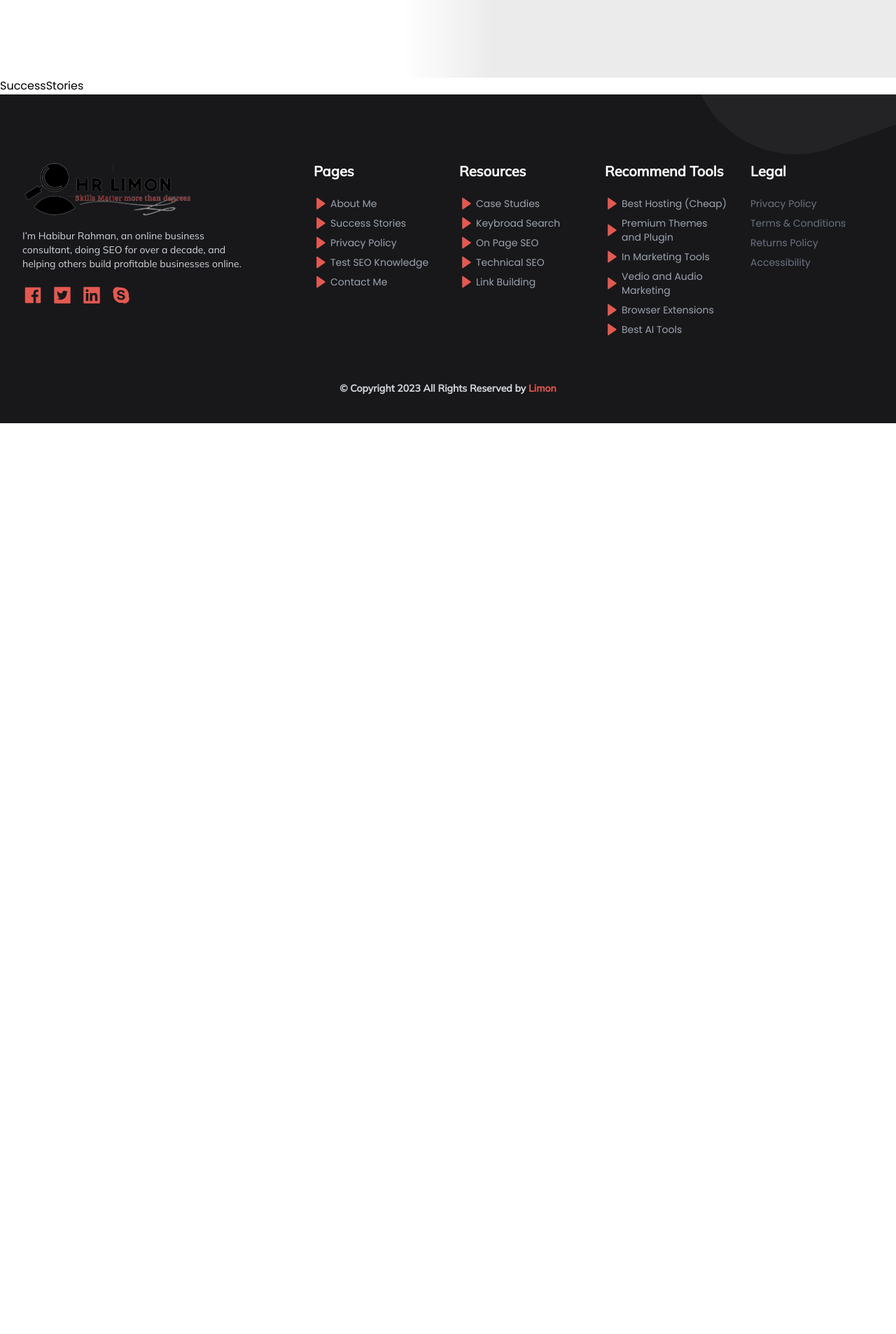
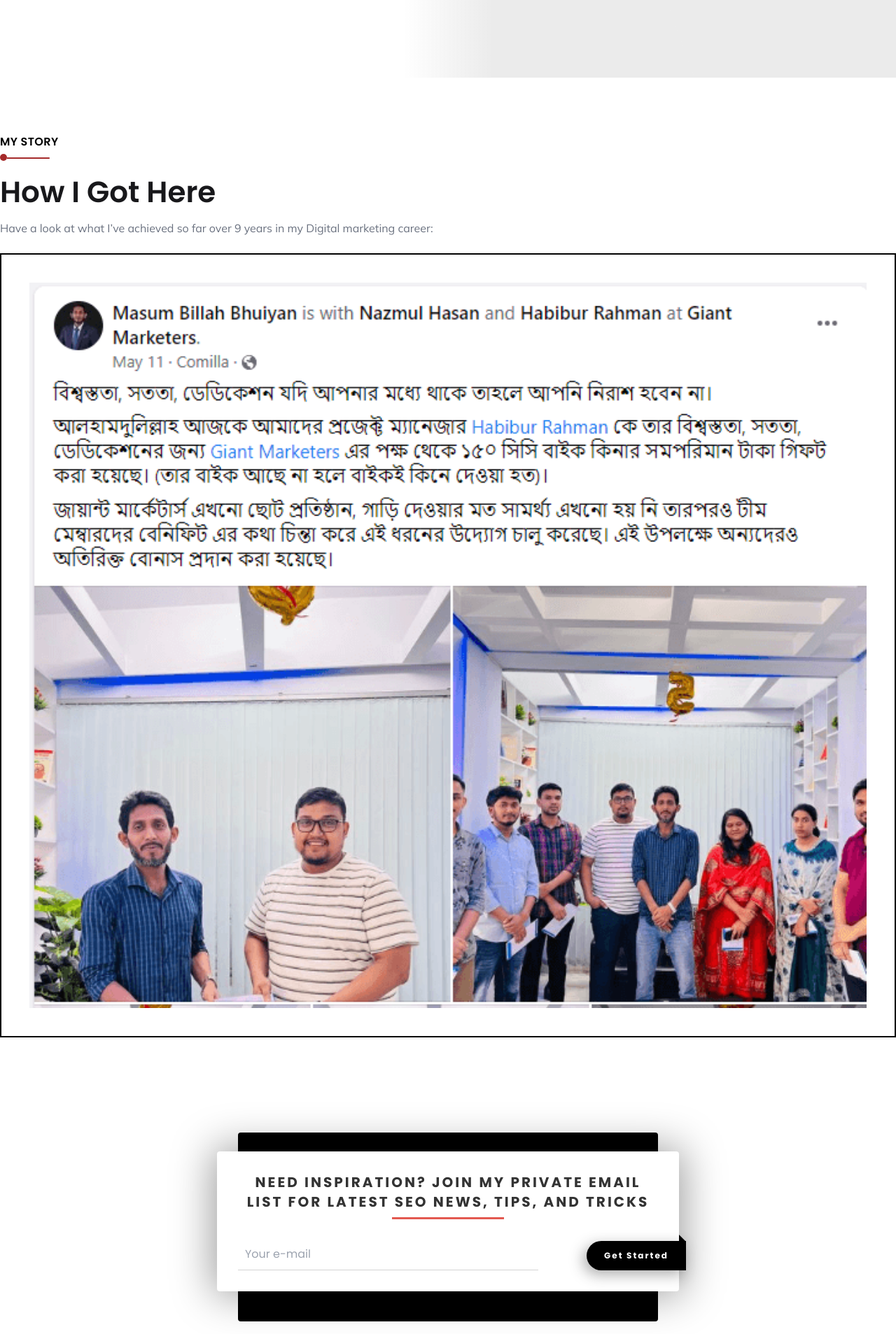
Before and after one commit to anishazahan/portfolio-hr, a React (Vite) app: page /success-stories in a window 1280 px wide. Shown: the part 453-2360 px from the top of the page at 70% size. Before the commit the page ends 1058 px from the top, so only its background shows below. Built offline with nearby package versions, Linux system fonts and the light colour scheme.

Commit message:
success stories page complete

```diff
--- /dev/null
+++ b/src/pages/SuccessStories/Components/ImgSlider.jsx
@@ -0,0 +1,31 @@
+import React from 'react'
+import img1 from '../../../assets/img/success-stories-1.png'
+
+const ImgSlider = () => {
+  return (
+    <div>
+
+<div className="max-w-7xl mx-auto px-5 my-20 xl:px-0">
+
+    {/* ---------heading-------- */}
+         <div className="">
+         <h2 className='about-heading uppercase font-semibold max-w-sm  tracking-wide text-zink'>MY STORY</h2>
+                <h2 className='text-[42px] max-w-2xl font-semibold text-zinc-900 mt-7'>How I Got Here</h2>
+                <p className='text-gray-500 max-w-2xl mt-2 mb-6'>Have a look at what I’ve achieved so far over 9 years
+               in my Digital marketing career:
+                </p>
+         </div>
+
+   {/* {/* ---------img-slider-------- */}
+
+   <div className="border-2 border-black relative overflow-hidden">
+    <img className='p-10 w-full' src={img1} alt="" />
+    <div className="absolute cursor-pointer border-2 scale-110 border-primary hover:bg-black/40 top-5 left-5 right-5 bottom-5 duration-500 "></div>
+   </div>
+
+        </div>
+    </div>
+  )
+}
+
+export default ImgSlider
--- a/src/pages/SuccessStories/SuccessStories.jsx
+++ b/src/pages/SuccessStories/SuccessStories.jsx
@@ -1,8 +1,17 @@
 import React from 'react'
+import ImgSlider from './Components/ImgSlider'
+import GetStarted from '../Home/components/GetStarted/GetStarted'
+import HomeGetInTouch from '../Contact/HomeGetInTouch'
 
 const SuccessStories = () => {
   return (
-    <div>SuccessStories</div>
+    <>
+     <ImgSlider></ImgSlider>
+     <GetStarted title={`NEED INSPIRATION? JOIN MY PRIVATE EMAIL LIST
+FOR LATEST SEO NEWS, TIPS, AND TRICKS`}></GetStarted>
+         <HomeGetInTouch></HomeGetInTouch>
+
+    </>
   )
 }
 
```
Also changed, not shown: src/assets/img/success-stories-1.png (added).
